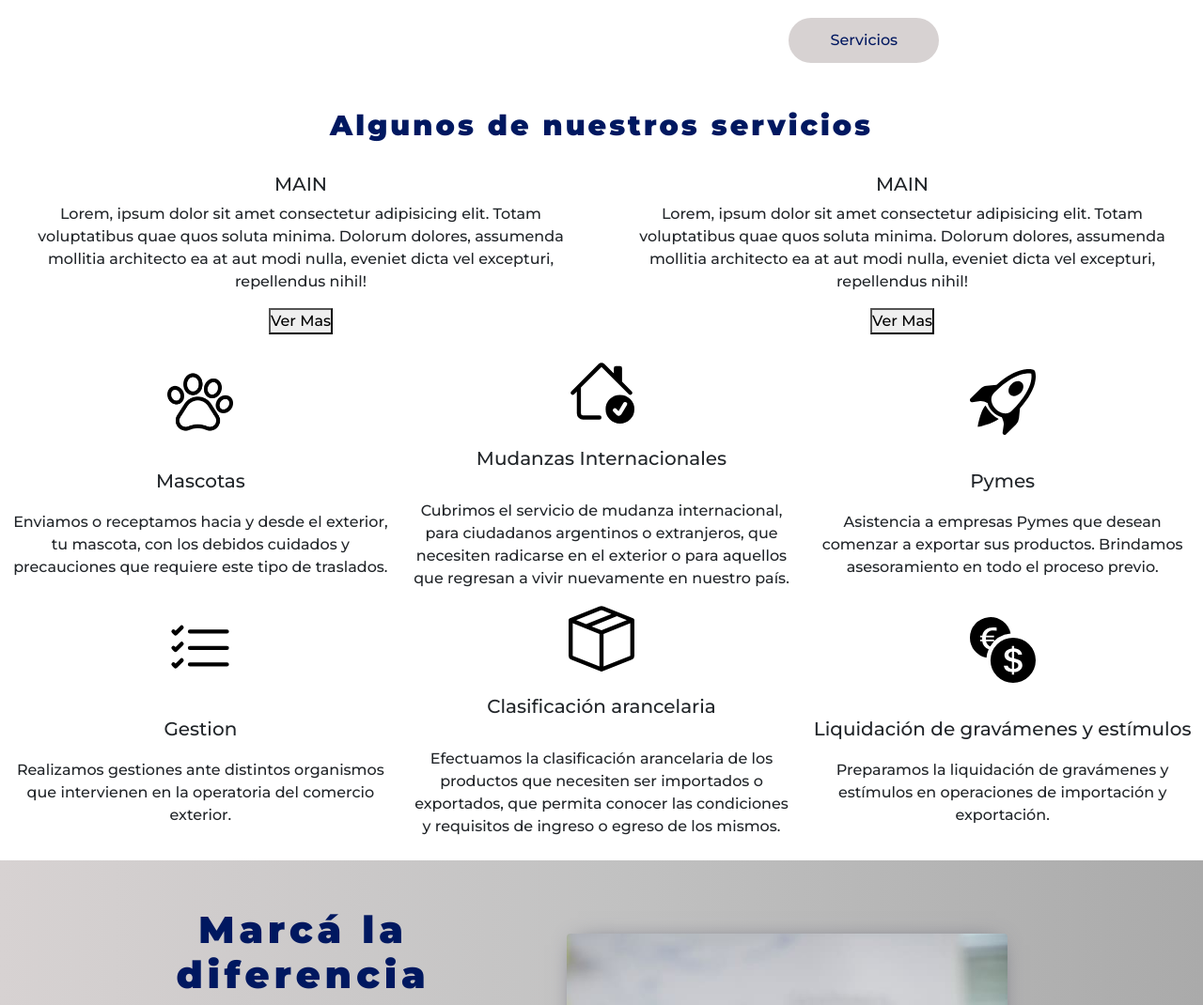
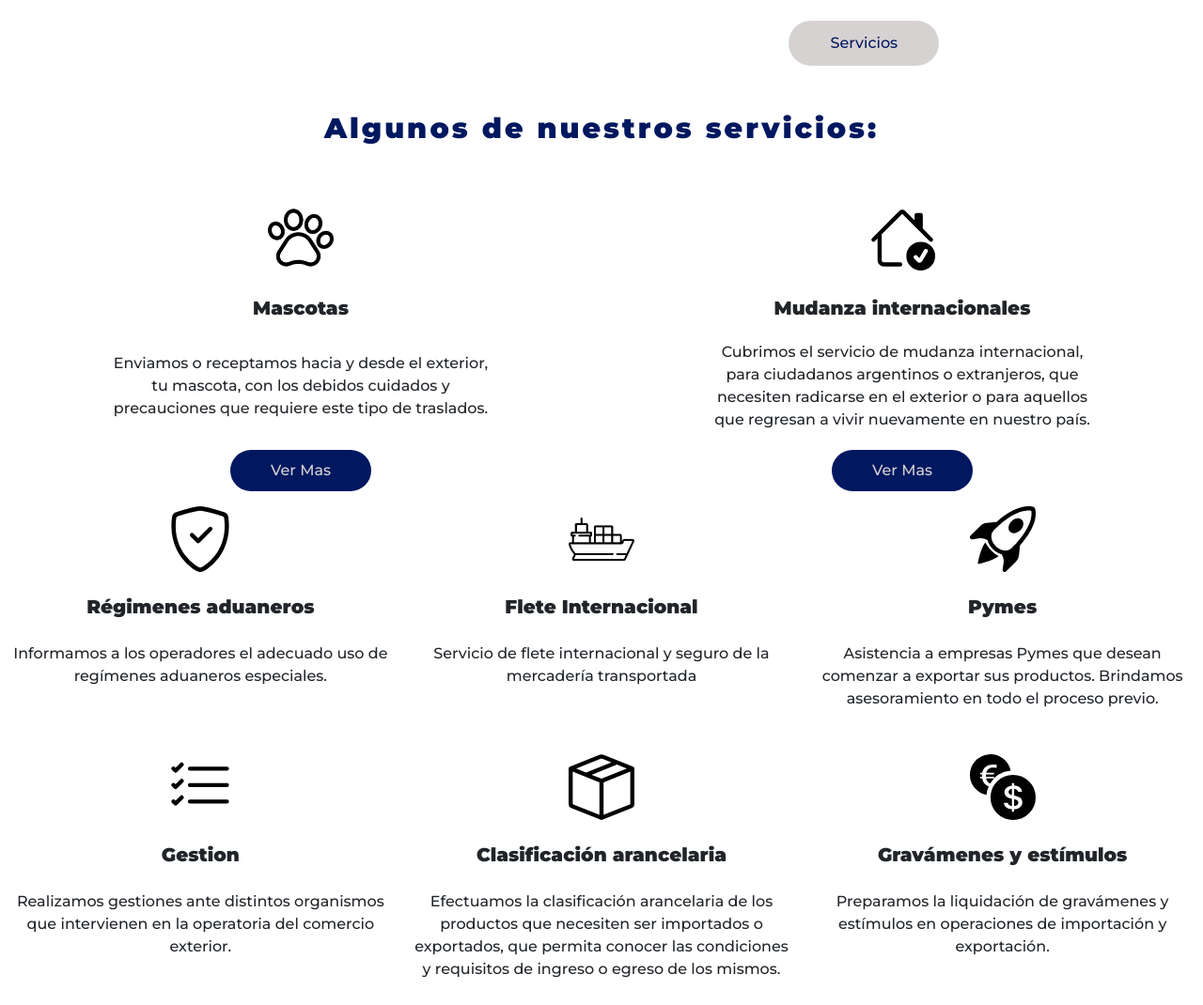
Before and after one commit to Lucasbazzini/Sebastian-J-Acu-a, a plain HTML site: page index.html in a window 1280 px wide. Shown: the part 1450-2520 px from the top of the page at 94% size. Drawn offline with nearby package versions, Linux system fonts and the light colour scheme.

Commit message:
seccion servicios agregar 3

```diff
--- a/css/styles.css
+++ b/css/styles.css
@@ -92,6 +92,7 @@ header {
 .abrir_menu,
 .cerrar_menu {
     display: none;
+    background-color: transparent;
 }
 
 /* ---- FIN DE HEADER ---- */
@@ -181,7 +182,7 @@ header {
 /* SECCION DIFERENCIA */
 
 #Diferencia {
-    height: 90vh;
+    height: 70vh;
     scroll-margin-top: 200px;
     width: 100%;
     display: flex;
@@ -308,10 +309,12 @@ header {
     padding: 2rem 0rem;
     scroll-margin-top: 150px;
 }
+
 .row {
     margin: 0;
     padding: 0;
 }
+
 .servicios h4 {
     letter-spacing: 3px;
     font-weight: bolder;
@@ -330,7 +333,7 @@ header {
 }
 
 .imagen_servicios {
-    height: 100%;
+
     width: 100%;
     display: flex;
     justify-content: center;
@@ -348,15 +351,72 @@ header {
     justify-content: center;
     align-items: center;
 }
-.texto_servicios h5{
+.texto_servicios h5 {
+    height: 60px;
+    display: flex;
+    align-items: center;
+    justify-content: center;
+}
+.texto_servicios p {
     height: 50%;
 }
-.texto_servicios p{
-    height: 50%;
+.imagen_servicios_main {
+    height: 100px;
+    display: flex;
+    justify-content: center;
+    align-items: center;
 }
 
+.imagen_servicios_main img {
+    width: 70px;
+}
+.texto_servicios_main{
+    padding: 0 100px;
+    height: 100%;
+}
+.texto_servicios_main h5{
+    height: 50px;
+    display: flex;
+    align-items: center;
+    justify-content: center;
+}
+.texto_servicios_main p{
+    display: flex;
+    justify-content: center;
+    align-items: center;
+    height: 100px;
+}
+.button_servicios_main{
+    height: 100%;
+}
 
+.button_servicios_main button {
+    background-color: var(--azul_oscuro);
+    color: var(--gris_claro);
+    padding: 10px;
+    border-radius: 25px;
+    margin: 16px 0px;
+    border: none;
+    width: 150px;
+    transition: all 250ms ease-in-out;
+}
 
+.button_servicios_main button:hover {
+    background-color: var(--gris_claro);
+    color: var(--azul_oscuro);
+}
+.section_servicios_all{
+    margin: 100px 0px;
+}
+h5{
+    font-weight: 600;
+}
+.divisor{
+    height: 160px;
+ }
+ .columna_main{
+    margin-top: 40px;
+ }
 
 /*----- FIN SERVICIOS---- */
 
@@ -364,6 +424,7 @@ header {
 /* MEDIA QUERYS */
 
 @media (max-width:1200px) {
+
     .container_nosotros {
         padding: 3rem 0rem;
         width: 100%;
@@ -375,8 +436,8 @@ header {
 
     .container_nosotros img {
         width: 60vw;
-    height: 300px;
-    object-fit: cover;
+        height: 300px;
+        object-fit: cover;
     }
 
     .container_tittle {
@@ -392,10 +453,17 @@ header {
     .container_tittle h1 {
         margin-top: 1rem;
     }
+    .texto_servicios_main{
+        padding: 0px;
+    }
 
 }
 
 @media (max-width:992px) {
+    #ignore {
+        display: none;
+    }
+
     .carousel-item img {
         height: 65vh;
         object-fit: cover;
@@ -425,6 +493,7 @@ header {
 
     #Diferencia {
         flex-direction: column;
+        height: 93vh;
     }
 
     .text_tittle {
@@ -538,11 +607,6 @@ header {
         font-size: 25px;
         margin-bottom: 1rem;
     }
-    .columna {
-        margin-top: 100px;
-    }
-
-
 }
 
 @media (max-width:470px) {
@@ -568,13 +632,13 @@ header {
     }
 
     .texto_diferencia h3 {
-        margin: 2rem 0rem;
-    font-size: 35px;
+        margin: 1rem 0rem;
+        font-size: 30px;
     }
 
     .texto_diferencia p {
-        font-size: 20px;
-    line-height: 25px;
+        font-size: 17px;
+        line-height: 22px;
     }
 
     .container_tittle p {
@@ -583,21 +647,19 @@ header {
         margin: 0;
     }
 
-    .row {
-        margin: 0;
-        padding: 0;
-    }
+
 
     .columna {
         display: flex;
         flex-direction: column;
         justify-content: center;
         align-items: center;
-        max-height: 33vh;
+        max-height: 220px;
+        margin: 20px 0;
     }
 
     .imagen_servicios {
-        height: 100%;
+        height: 110px;
         width: 100%;
 
     }
@@ -607,7 +669,7 @@ header {
     }
 
     .texto_servicios {
-        height: 80%;
+        height: 25%;
         display: flex;
         flex-direction: column;
         justify-content: center;
@@ -622,6 +684,9 @@ header {
         color: var(--azul_oscuro);
     }
 
+    .columna_main {
+        margin: 30px 0;
+    }
 }
 
 /* FIN DE MEDIA QUERYS */
--- a/index.html
+++ b/index.html
@@ -41,7 +41,7 @@
             <ul class="nav-list">
                 <li><a href="#">Inicio</a></li>
                 <li><a href="#nosotros">Nosotros</a></li>
-                <li><a href="#">Servicios</a></li>
+                <li><a href="#servicios">Servicios</a></li>
                 <li><a href="#">Contacto</a></li>
             </ul>
         </nav>
@@ -156,38 +156,42 @@
             <section id="servicios" class="text-center">
                 <div class="servicios">
                     <h4>
-                        Algunos de nuestros servicios
+                        Algunos de nuestros servicios:
                     </h4>
                 </div>
                 <div class="row">
-                    <div class="col-lg-6">
+                    <div class="col-lg-6 columna_main">
                         <div class="imagen_servicios_main">
-                            <img src="" alt="">
+                            <img src="./assets/images/huella.png" alt="">
                         </div>
+                        <div class="divisor">
                             <div class="texto_servicios_main">
                                 <h5>
-                                MAIN
+                                    Mascotas
                                 </h5>
                                 <p>
-                                Lorem, ipsum dolor sit amet consectetur adipisicing elit. Totam voluptatibus quae quos soluta minima. Dolorum dolores, assumenda mollitia architecto ea at aut modi nulla, eveniet dicta vel excepturi, repellendus nihil!
+                                    Enviamos o receptamos hacia y desde el exterior, tu mascota, con los debidos cuidados y precauciones que requiere este tipo de traslados.
                                 </p>
                             </div>
+                        </div>
+
                         <div class="button_servicios_main">
                             <a href="#Mascotas">
                                 <button>Ver Mas</button>
                             </a>
                         </div>
                     </div>
-                    <div class="col-lg-6">
+                    <div class="col-lg-6 columna_main">
                         <div class="imagen_servicios_main">
-                            <img src="" alt="">
+                            <img src="./assets/images/house-check.svg" alt="">
                         </div>
+                        <div class="divisor">
                             <div class="texto_servicios_main">
                                 <h5>
-                                MAIN
+                                    Mudanza internacionales
                                 </h5>
                                 <p>
-                                Lorem, ipsum dolor sit amet consectetur adipisicing elit. Totam voluptatibus quae quos soluta minima. Dolorum dolores, assumenda mollitia architecto ea at aut modi nulla, eveniet dicta vel excepturi, repellendus nihil!
+                                    Cubrimos el servicio de mudanza internacional, para ciudadanos argentinos o extranjeros, que necesiten radicarse en el exterior o para aquellos que regresan a vivir nuevamente en nuestro país.
                                 </p>
                             </div>
                             <div class="button_servicios_main">
@@ -196,32 +200,35 @@
                                 </a>
                             </div>
                         </div>
+
+                    </div>
                 </div>
                 <div class="row">
-
+                    <div class="row">
                         <div class="col-lg-4 columna">
                             <div class="imagen_servicios">
-                            <img src="./assets/images/huella.png" alt="">
+                                <img src="./assets/images/shield-check.svg" alt="">
                             </div>
+
                             <div class="texto_servicios">
                                 <h5>
-                                Mascotas
+                                    Régimenes aduaneros
                                 </h5>
                                 <p>
-                                Enviamos o receptamos hacia y desde el exterior, tu mascota, con los debidos cuidados y precauciones que requiere este tipo de traslados.
+                                    Informamos a los operadores el adecuado uso de regímenes aduaneros especiales.
                                 </p>
                             </div>
                         </div>
                         <div class="col-lg-4 columna">
                             <div class="imagen_servicios">
-                            <img src="./assets/images/house-check.svg" alt="">
+                                <img src="./assets/images/barco-de-carga.png" alt="">
                             </div>
                             <div class="texto_servicios">
                                 <h5>
-                                Mudanzas Internacionales
+                                    Flete Internacional
                                 </h5>
                                 <p>
-                                Cubrimos el servicio de mudanza internacional, para ciudadanos argentinos o extranjeros, que necesiten radicarse en el exterior o para aquellos que regresan a vivir nuevamente en nuestro país.
+                                    Servicio de flete internacional y seguro de la mercadería transportada
                                 </p>
                             </div>
                         </div>
@@ -238,6 +245,8 @@
                                 </p>
                             </div>
                         </div>
+                    </div>
+
                     <div class="row">
                         <div class="col-lg-4 columna">
                             <div class="imagen_servicios">
@@ -271,7 +280,7 @@
                             </div>
                             <div class="texto_servicios">
                                 <h5>
-                                    Liquidación de gravámenes y estímulos
+                                    Gravámenes y estímulos
                                 </h5>
                                 <p>
                                     Preparamos la liquidación de gravámenes y estímulos en operaciones de importación y exportación.
@@ -279,8 +288,6 @@
                             </div>
                         </div>
                 </div>
-
-
             </section>
 
 
```
Also changed, not shown: assets/images/logo.png, assets/images/logo_white.jpg. Lines whose indentation alone changed are shown as unchanged.
